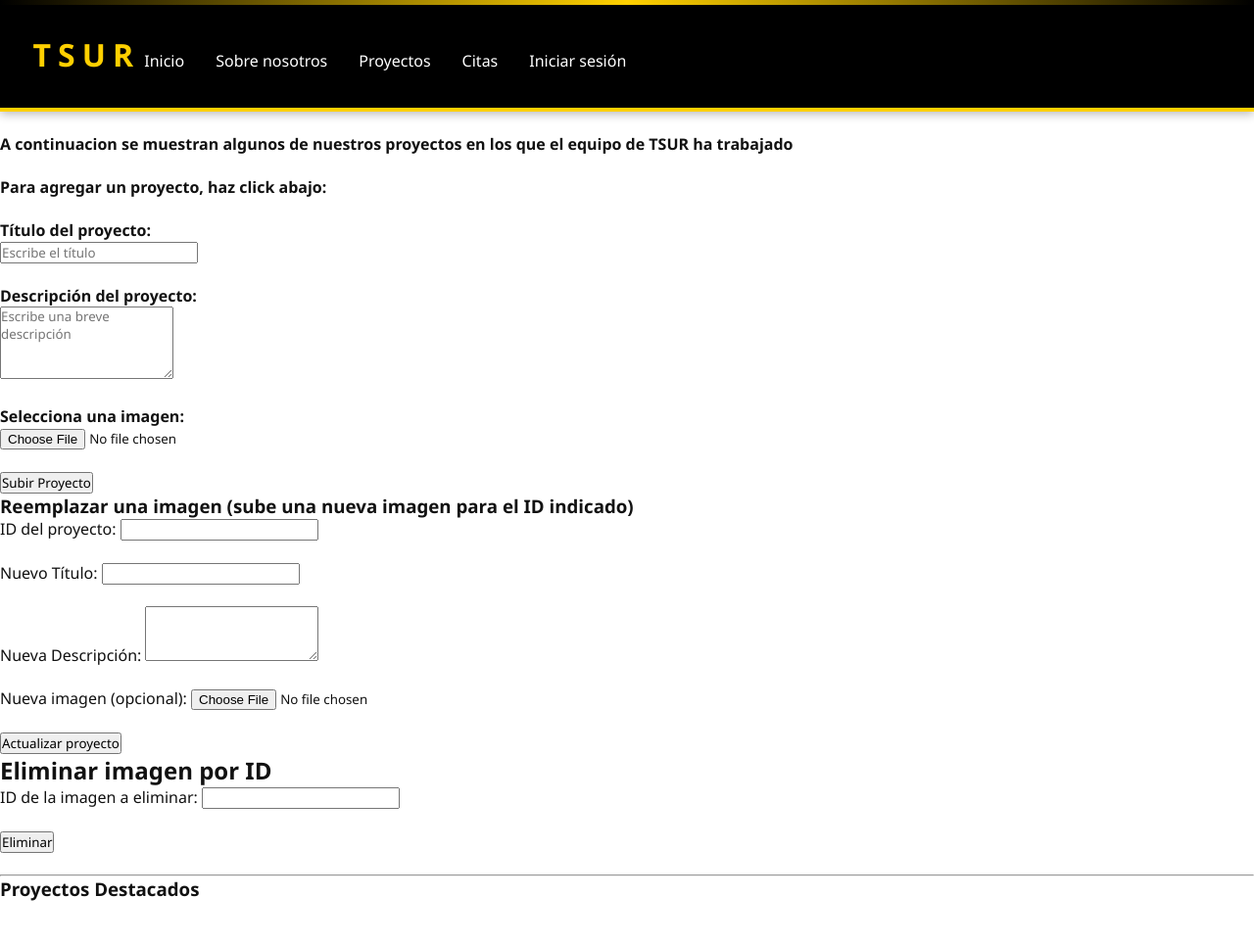
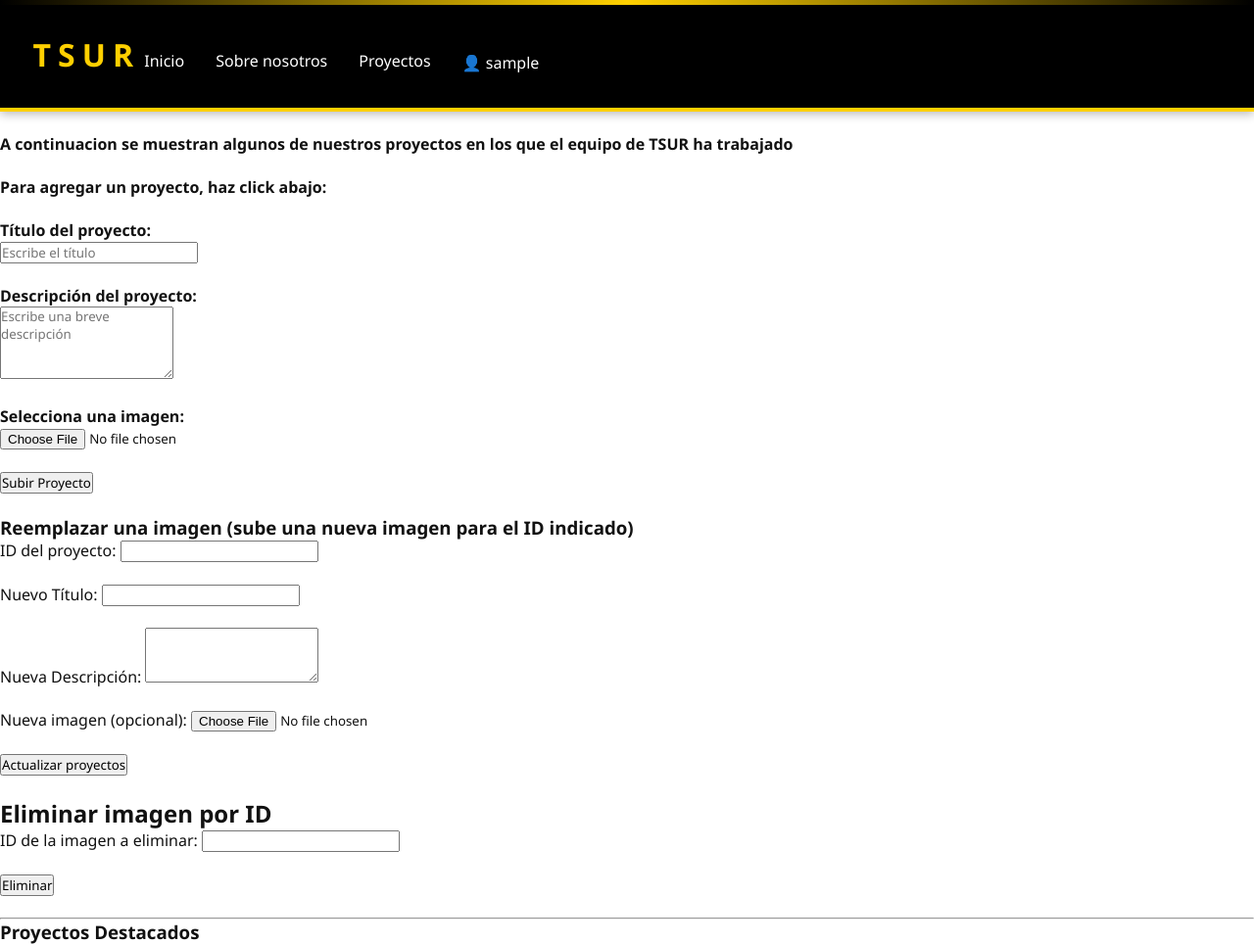
Before and after one commit to FranCRD/Proyecto-TSUR, a PHP site: page /proyectos.php in a window 1280 px wide. Shown: the whole page at 98% size. Before the commit the page ends 920 px from the top, so only its background shows below. Run offline with PHP 8.4, Linux system fonts and the light colour scheme; the visitor is signed in with stand-in values (Sample User, id 1); data that the repository does not hold is empty.

Commit message:
Actualizacion formularios
Se actualizaron los formularios para que se adaptaran a AJAX en su totalidad

```diff
--- a/proyectos.php
+++ b/proyectos.php
@@ -8,7 +8,8 @@ session_start();
     <meta charset="UTF-8">
     <meta name="viewport" content="width=device-width, initial-scale=1.0">
     <title>Proyectos</title>
-    <link rel="stylesheet" href="index.css"></link>
+    <link rel="stylesheet" href="index.css">
+    <link rel="stylesheet" href="proyectos.css">
     <script src="https://ajax.googleapis.com/ajax/libs/jquery/3.5.1/jquery.min.js"></script>
     <script src="funciones.js"></script>
 </head>
@@ -19,21 +20,35 @@ session_start();
       <a href="index.php">Inicio</a>
       <a href="#">Sobre nosotros</a>
       <a href="proyectos.php">Proyectos</a>
-      <a href="citas.php">Citas</a>
-      <a href="login.php">Iniciar sesión</a>
+        <?php if (!isset($_SESSION['nombre_usuario'])): ?>
+          <!-- Usuario no logueado -->
+            <a href="login.php">Iniciar sesión</a>
+        <?php else: ?>
+            <!-- Usuario logueado -->
+             <div class="user-menu">
+             <a href="#" class="user-icon">👤 <?php echo $_SESSION['nombre_usuario']; ?></a>
+        <div class="user-dropdown">
+            <a href="editar_perfil.php">Editar perfil</a>
+            <a href="logout.php">Cerrar sesión</a>
+        </div>
+    </div>
+        <?php endif; ?>
     </nav>
 </header>
 
 <br>
 <p><strong>A continuacion se muestran algunos de nuestros proyectos en los que el equipo de TSUR ha trabajado</strong></p>
 <br>
-<?php if (isset($_SESSION['es_admin']) && $_SESSION['es_admin'] == 1): ?>
+
     <!-- Contenido exclusivo para administradores -->
+     <?php if (isset($_SESSION['es_admin']) && $_SESSION['es_admin'] == 1): ?>
 <p><strong>Para agregar un proyecto, haz click abajo:</strong></p>
 <br>
-<form action="insertProyectos.php" method="POST" enctype="multipart/form-data">
+<!-- Hacemos el llamado al archivo JavaScript -->
+ <script src="funciones.js"></script>
 
-    <label><strong>Título del proyecto:</strong></label><br>
+<form class="formInsertProyectos" id="formInsertProyectos" method="POST" enctype="multipart/form-data">
+        <label><strong>Título del proyecto:</strong></label><br>
     <input type="text" name="titulo" placeholder="Escribe el título" required>
     <br><br>
 
@@ -45,11 +60,13 @@ session_start();
     <input type="file" name="imagenes" accept="image/*" required>
     <br><br>
 
-    <button type="submit">Subir Proyecto</button><br>
+    <button type="button" name="agregar_proyecto" onclick="insertProyectos()">Subir Proyecto</button><br>
 </form>
+<div id="mensajeInsert" class="mensaje"></div>
+<br>
 
 <h3>Reemplazar una imagen (sube una nueva imagen para el ID indicado)</h3>
- <form method="POST" action="updateProyectos.php" enctype="multipart/form-data">
+ <form id="formUpdateProyectos" enctype="multipart/form-data">
 
     <label>ID del proyecto:</label>
     <input type="number" name="id" required>
@@ -67,20 +84,21 @@ session_start();
     <input type="file" name="imagenes" accept="image/*">
     <br><br>
 
-    <button type="submit">Actualizar proyecto</button><br>
+    <button type="button" onclick="updateProyectos()">Actualizar proyectos</button>
 </form>
 
+<div id="mensajeUpdate" class="mensaje"></div>
+<br>
+
   <h2>Eliminar imagen por ID</h2>
-    <form method="POST" action="deleteProyectos.php">
-        <label for="id">ID de la imagen a eliminar:</label>
-        <input type="number" name="id" id="id" required>
-        <br><br>
-        <button type="submit">Eliminar</button>
-    </form>
+<form id="formDeleteProyecto">
+    <label for="id">ID de la imagen a eliminar:</label>
+    <input type="number" name="id" id="idEliminar" required>
+    <br><br>
+    <button type="button" onclick="deleteProyectos()">Eliminar</button>
+</form>
 
-    <?php if (!empty($error)): ?>
-        <p style="color:red; font-weight:bold;"><?php echo htmlspecialchars($error); ?></p>
-    <?php endif; ?>
+<p id="mensajeDelete" style="font-weight:bold;"></p>
 <?php endif; ?>
 <br>
 <hr>
@@ -88,7 +106,5 @@ session_start();
     <div>
         <ul class="proyectos_img" id="proyectos_img"></ul>
     </div>
-
-
 </body>
 </html>
```
